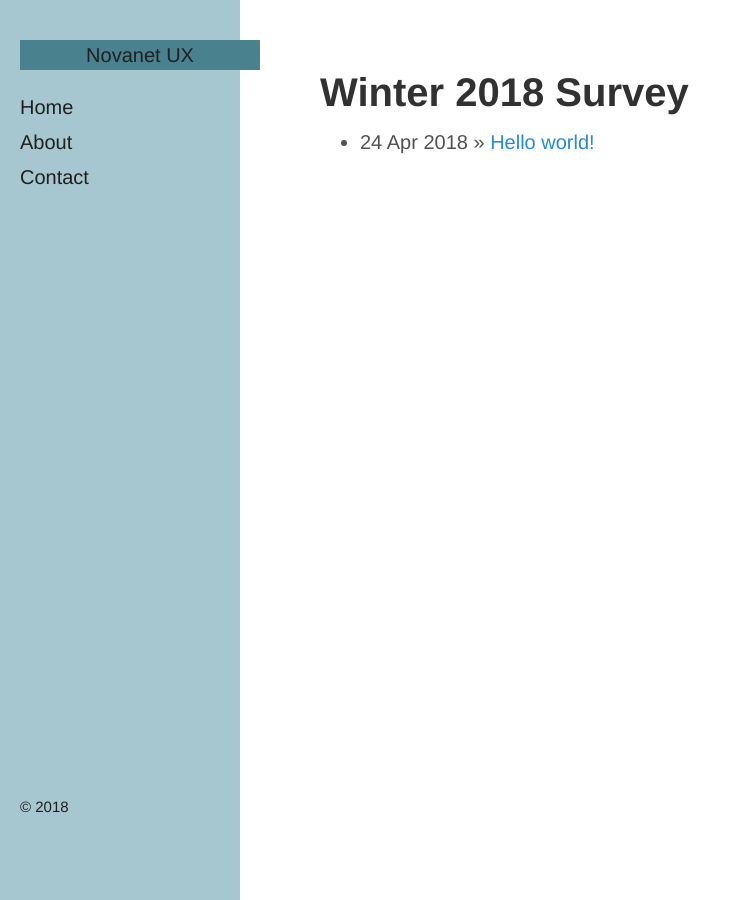
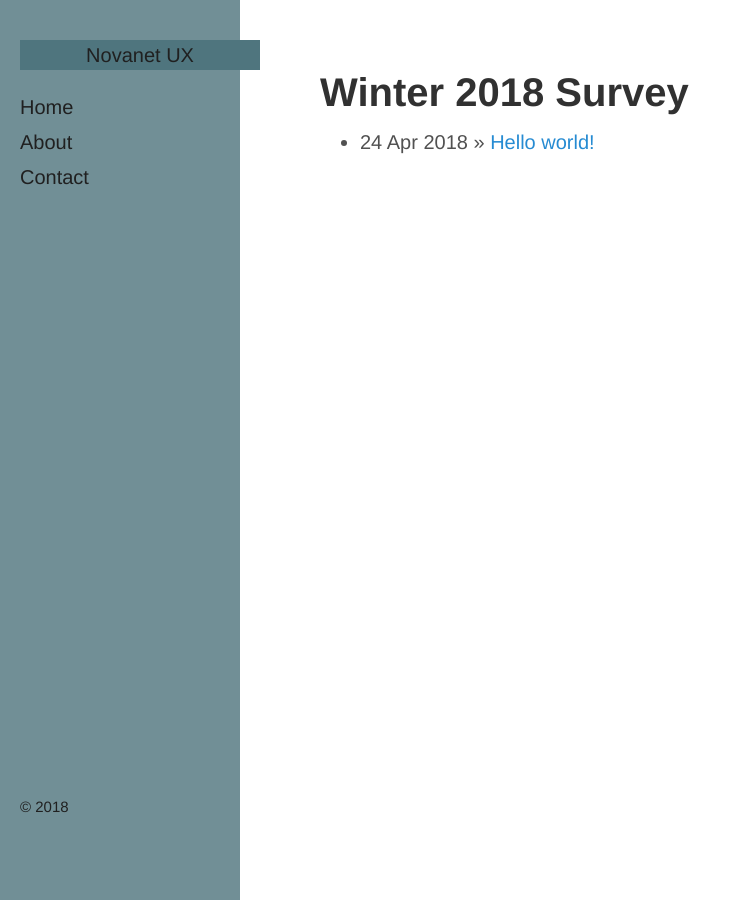
Before and after one commit to Novanet-UX/novanet-ux.github.io, a Jekyll site: the page built from index.html, in a window 1280 px wide. Shown: the whole page, without its empty margins (0-732 px from the left). Built offline with Jekyll 4.4.1, drawn with Linux system fonts in a browser that asks for light colours.

Commit message:
Update hyde.css

```diff
--- a/public/css/hyde.css
+++ b/public/css/hyde.css
@@ -57,12 +57,12 @@ html {
   	/*text-align: center;*/
   	padding: 2rem 1rem;
   	color: rgba(255,255,255,.5);
- 	background-color: #A6C7CF;
+ 	background-color: #718F96;
 }
 
 .sidebar-head {
 	width: 12rem;
-	background-color: #4A818E;
+	background-color: #4F757E;
 }
 
 @media (min-width: 48em) {
```
